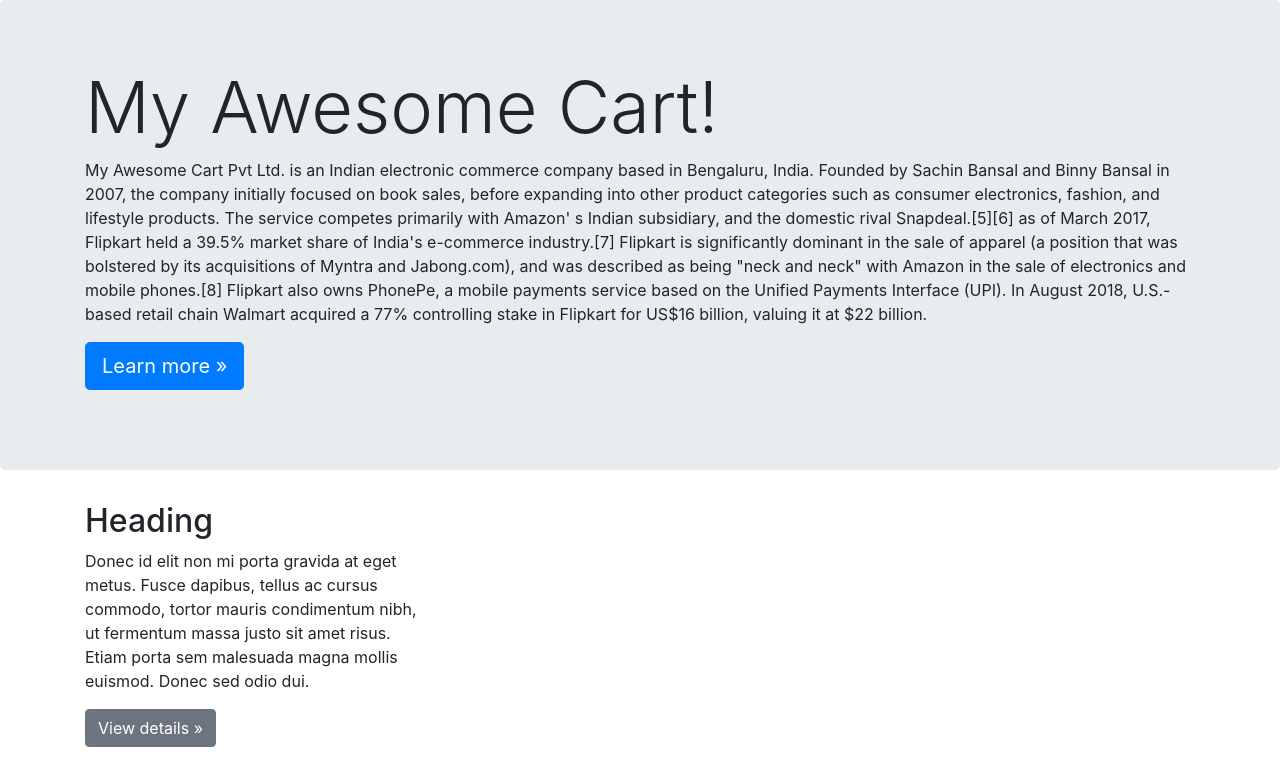
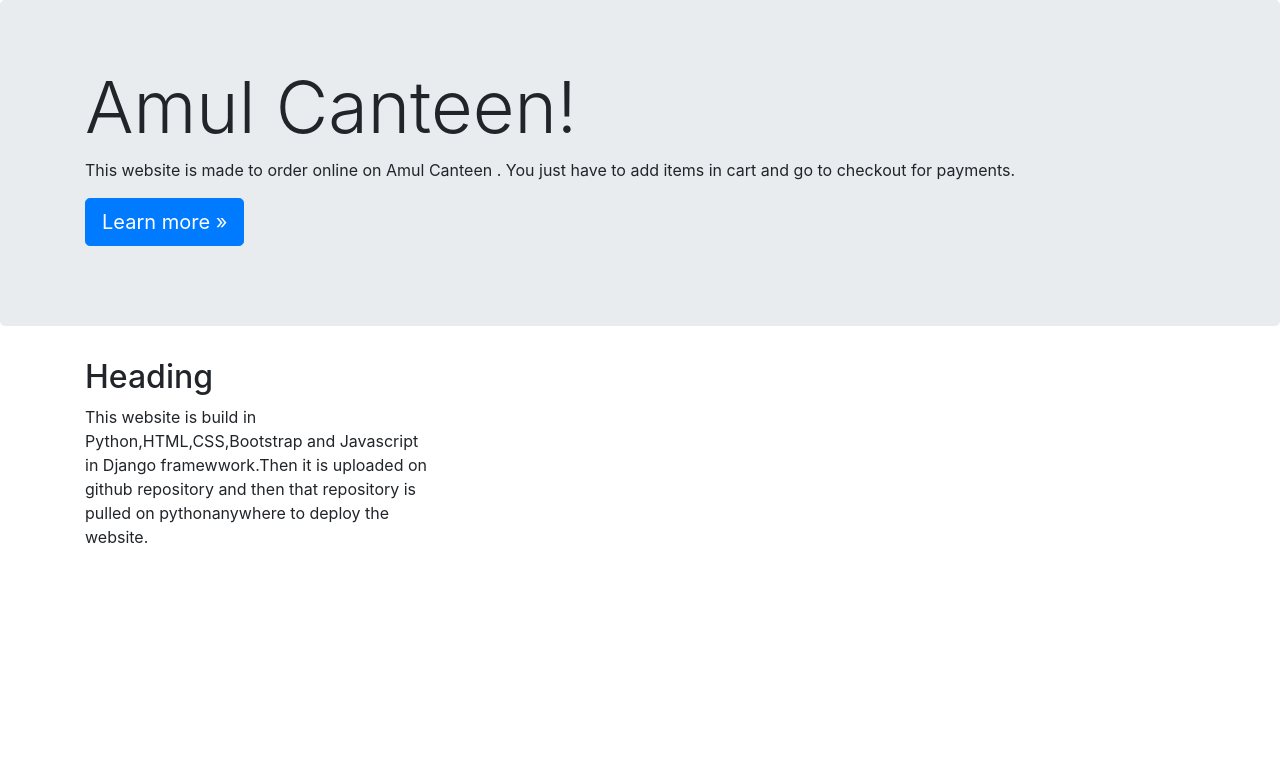
Before and after one commit to varun96513/shopping, a Django app: page /shop/about/ in a window 1280 px wide. Shown: the part 56-819 px from the top of the page. After the commit the page ends 599 px from the top, so only its background shows below. Run offline with Django 3.2, Linux system fonts and the light colour scheme; some libraries are stand-ins or nearby versions.

Commit message:
Update about.html

```diff
--- a/shop/templates/shop/about.html
+++ b/shop/templates/shop/about.html
@@ -11,12 +11,8 @@
   <!-- Main jumbotron for a primary marketing message or call to action -->
   <div class="jumbotron">
     <div class="container">
-      <h1 class="display-3">My Awesome Cart!</h1>
-      <p>My Awesome Cart Pvt Ltd. is an Indian electronic commerce company based in Bengaluru, India. Founded by Sachin Bansal and Binny Bansal in 2007, the company initially focused on book sales, before expanding into other product categories such as consumer electronics, fashion, and lifestyle products.
-
-The service competes primarily with Amazon' s Indian subsidiary, and the domestic rival Snapdeal.[5][6] as of March 2017, Flipkart held a 39.5% market share of India's e-commerce industry.[7] Flipkart is significantly dominant in the sale of apparel (a position that was bolstered by its acquisitions of Myntra and Jabong.com), and was described as being "neck and neck" with Amazon in the sale of electronics and mobile phones.[8] Flipkart also owns PhonePe, a mobile payments service based on the Unified Payments Interface (UPI).
-
-In August 2018, U.S.-based retail chain Walmart acquired a 77% controlling stake in Flipkart for US$16 billion, valuing it at $22 billion.</p>
+      <h1 class="display-3">Amul Canteen!</h1>
+      <p>This website is made to order online on Amul Canteen . You just have to add items in cart and go to checkout for payments.</p>
       <p><a class="btn btn-primary btn-lg" href="#" role="button">Learn more »</a></p>
     </div>
   </div>
@@ -26,8 +22,8 @@
     <div class="row">
       <div class="col-md-4">
         <h2>Heading</h2>
-        <p>Donec id elit non mi porta gravida at eget metus. Fusce dapibus, tellus ac cursus commodo, tortor mauris condimentum nibh, ut fermentum massa justo sit amet risus. Etiam porta sem malesuada magna mollis euismod. Donec sed odio dui. </p>
-        <p><a class="btn btn-secondary" href="#" role="button">View details »</a></p>
+        <p>This website is build in Python,HTML,CSS,Bootstrap and Javascript in Django framewwork.Then it is uploaded on github repository and then that repository is pulled on pythonanywhere to deploy the website.</p>
+
       </div>
 
     <hr>
```
